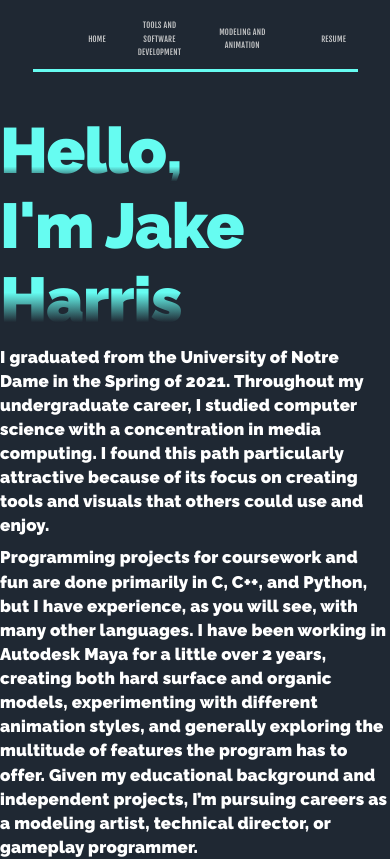
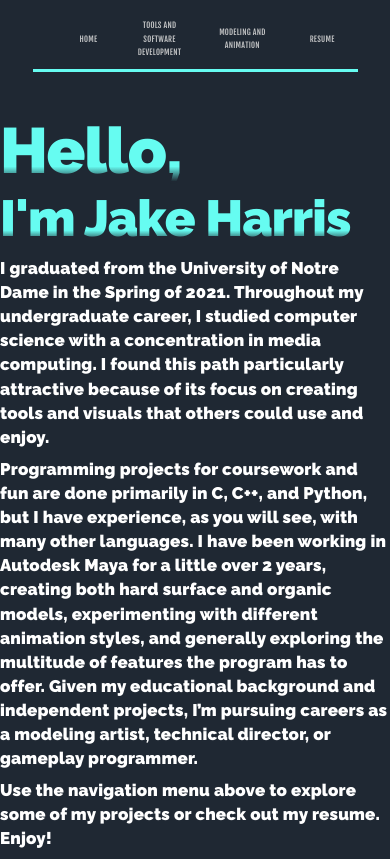
Before and after one commit to harrisjacob/pw-source, a React (Create React App) app: page /#/ in a window 390 px wide. Shown: the top 859 px of the page. Built offline with nearby package versions, Linux system fonts and the light colour scheme.

Commit message:
Adjusted mui button sizing for non dropdown nav elements

```diff
--- a/src/components/general/Home.js
+++ b/src/components/general/Home.js
@@ -42,6 +42,9 @@ const useStyles = makeStyles((theme) => ({
     fontSize: "12vh",
     [theme.breakpoints.down('sm')]: {
       fontSize: "7.5vh",
+    },
+    [theme.breakpoints.down('xs')]: {
+      fontSize: "6vh",
     },
     fontFamily: 'Raleway, sansSerif',
   },
--- a/src/components/subcomponents/SiteNav.js
+++ b/src/components/subcomponents/SiteNav.js
@@ -30,6 +30,9 @@ const useStyles = makeStyles((theme) => ({
   buttonFormat: {
   	 alignSelf: "center",
   },
+  buttonObj: {
+  	minWidth: "0px",
+  }
 
 }));
 
@@ -41,7 +44,7 @@ export default function SiteNav() {
 
 	return (<Grid container spacing={3} justify="center" className={classes.NavForm}>
 				<Grid item xs={3} align="center" className={classes.buttonFormat}>
-					<Button to="/" component={Link}>
+					<Button to="/" component={Link}  style={{minWidth: '0px'}}>
 						<Typography variant="button" display="block" className={classes.ButtonText}>
 						Home
 						</Typography>
@@ -56,7 +59,7 @@ export default function SiteNav() {
 				</Grid>
 
 				<Grid item xs={2} align="center" className={classes.buttonFormat}>
-					<Button>
+					<Button  style={{minWidth: '0px'}}>
 						<a href="./assets/Jake Harris Resume.pdf" target="_blank" className={classes.ButtonLink}>
 							<Typography variant="button" display="block" className={classes.ButtonText}>
 								Resume
```
